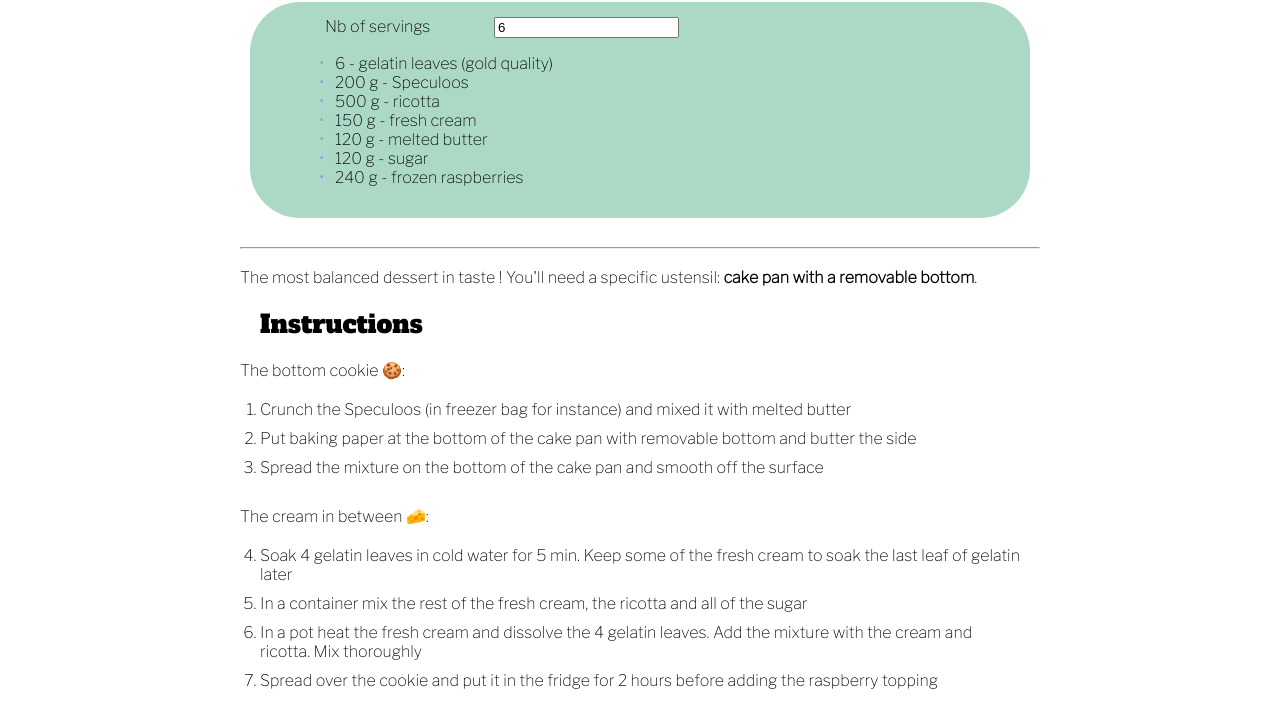
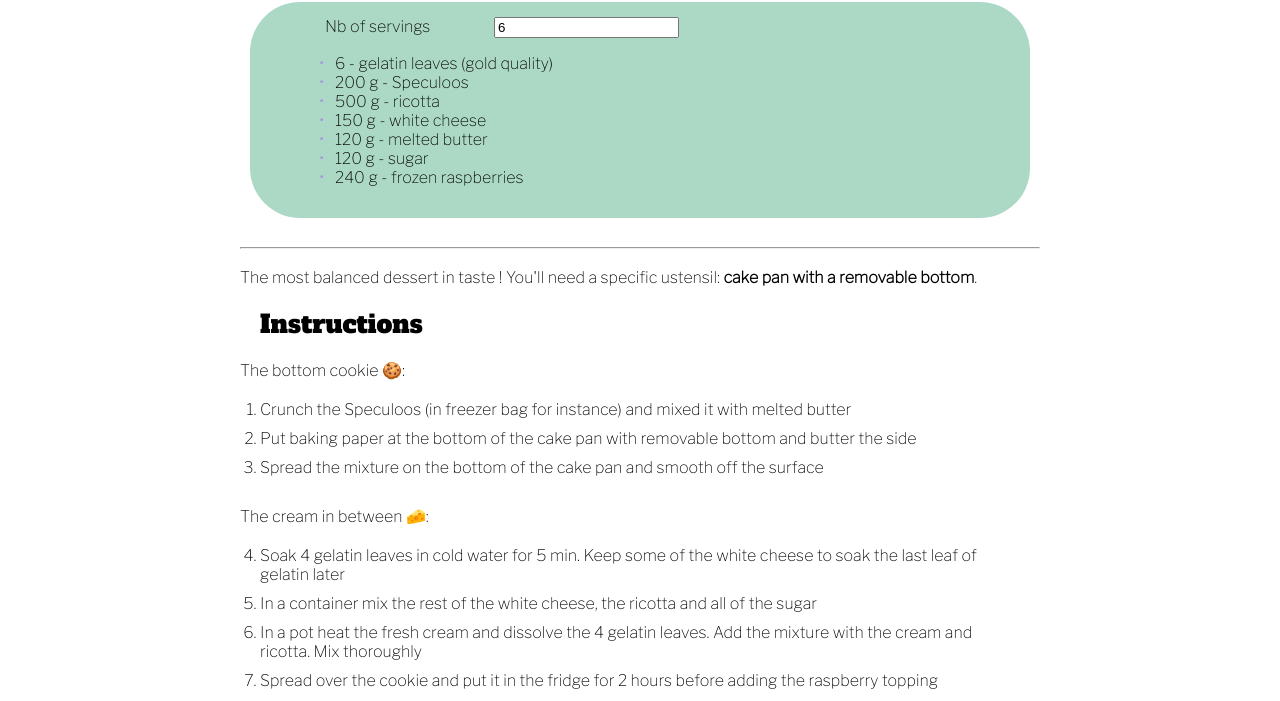
Before and after one commit to neuracr/neuracr.github.io, a Jekyll site: the page built from docs/recipes/_posts/2021-10-28-cheesecake.html, in a window 1280 px wide. Shown: the part 717-1418 px from the top of the page. Built offline with Jekyll 4.4.1, drawn with Linux system fonts in a browser that asks for light colours.

Commit message:
Update 2021-10-28-cheesecake.html

```diff
--- a/docs/recipes/_posts/2021-10-28-cheesecake.html
+++ b/docs/recipes/_posts/2021-10-28-cheesecake.html
@@ -15,7 +15,7 @@ ingredients:
         - name: ricotta
           quantity: 500
           unit: g
-        - name: fresh cream
+        - name: white cheese
           quantity: 150
           unit: g
         - name: melted butter
@@ -47,8 +47,8 @@ You'll need a specific ustensil: <b>cake pan with a removable bottom</b>.
 
   The cream in between 🧀:
   <ol start="4">
-    <li>Soak 4 gelatin leaves in cold water for 5 min. Keep some of the fresh cream to soak the last leaf of gelatin later</li>
-    <li>In a container mix the rest of the fresh cream, the ricotta and all of the sugar</li>
+    <li>Soak 4 gelatin leaves in cold water for 5 min. Keep some of the white cheese to soak the last leaf of gelatin later</li>
+    <li>In a container mix the rest of the white cheese, the ricotta and all of the sugar</li>
     <li>In a pot heat the fresh cream and dissolve the 4 gelatin leaves. Add the mixture with the cream and ricotta. Mix thoroughly</li>
     <li>Spread over the cookie and put it in the fridge for 2 hours before adding the raspberry topping</li>
   </ol>
```
